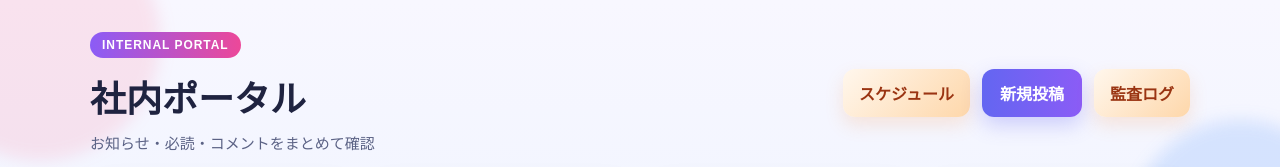
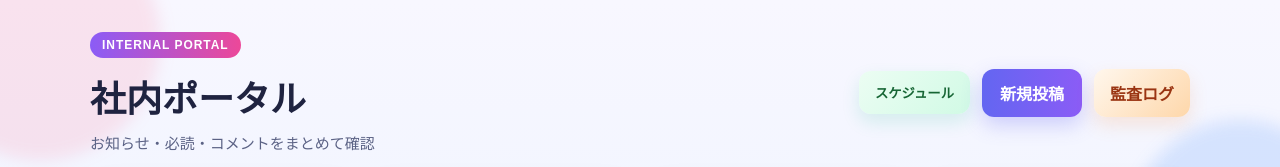
Before and after one commit to kmiyazaki-pixel/tunag, a Next.js app in the folder frontend/: page / in a window 1280 px wide. Shown: the top 167 px of the page. Built offline with nearby package versions, Linux system fonts and the light colour scheme; no server answers; the database is empty.

Commit message:
Update page.tsx

```diff
--- a/frontend/app/page.tsx
+++ b/frontend/app/page.tsx
@@ -6,6 +6,7 @@ import { supabase } from "@/lib/supabase";
 import { formatDateJST } from "@/lib/format-date";
 import PostListClient from "@/components/post-list-client";
 import AuthStatus from "@/components/auth-status";
+import SchedulerLinkButton from "@/components/scheduler-link-button";
 
 type PostSummary = {
   id: number;
@@ -72,9 +73,7 @@ const schedulerUrl =
           </div>
 
           <div style={styles.headerActions}>
-            <Link href={schedulerUrl} style={styles.secondaryButton}>
-             スケジュール
-             </Link>
+            <SchedulerLinkButton />
             <Link href="/admin/new" style={styles.primaryButton}>
               新規投稿
             </Link>
```
